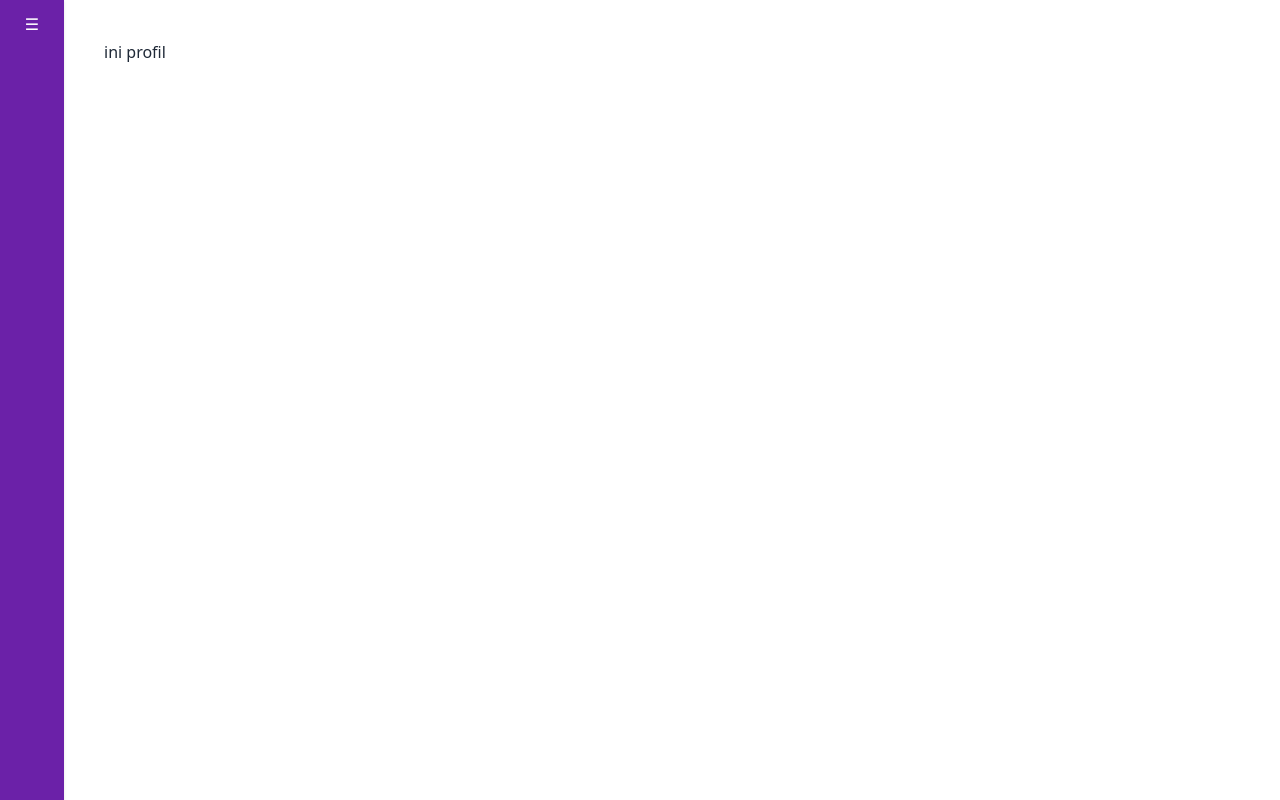
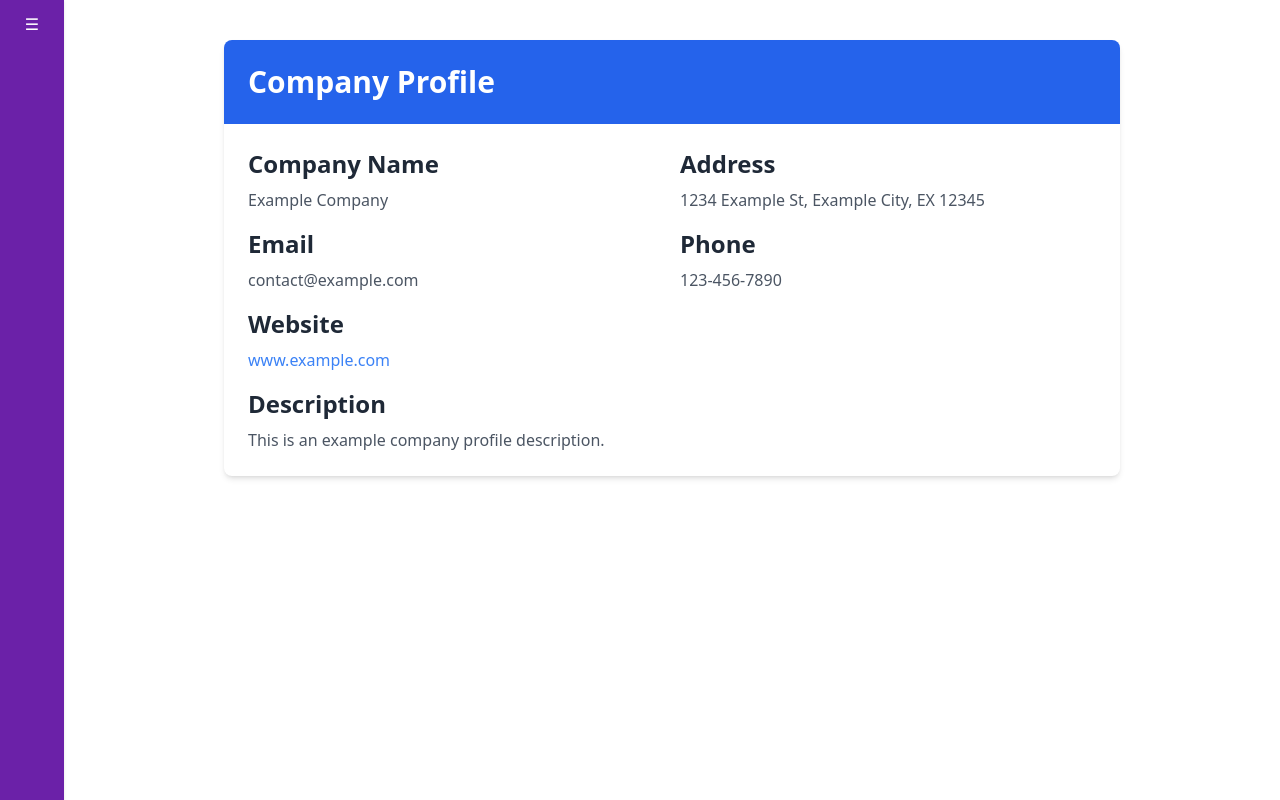
Before and after one commit to PuceFox/OMS, a React (Vite) app in the folder client/: page /profile in a window 1280 px wide. Built offline with nearby package versions, Linux system fonts and the light colour scheme.

Commit message:
handle dashboard dan company profile page

```diff
--- a/client/src/router/index.jsx
+++ b/client/src/router/index.jsx
@@ -4,12 +4,11 @@ import Login from "../views/Login";
 import Home from "../views/Home";
 import Dashboard from "../views/Dashboard";
 import Form from "../views/Form";
-
+import Profile from "../views/Profile";
 
 const url = "http://localhost:3000";
 
 const router = createBrowserRouter([
-
   {
     path: "/",
     element: <Home />,
@@ -31,7 +30,7 @@ const router = createBrowserRouter([
       },
       {
         path: "/profile",
-        element: <div>ini profil</div>,
+        element: <Profile />,
       },
     ],
   },
--- a/client/src/views/Dashboard.jsx
+++ b/client/src/views/Dashboard.jsx
@@ -1,3 +1,58 @@
 export default function Dashboard() {
-  return <>Ini Halaman dashboard</>;
+  const users = [
+    {
+      fullname: "John Doe",
+      email: "johndoe@example.com",
+      phone: "123-456-7890",
+      origin: "New York",
+      destination: "Los Angeles",
+      totalPax: 2,
+      status: "Confirmed",
+    },
+    {
+      fullname: "Jane Smith",
+      email: "janesmith@example.com",
+      phone: "987-654-3210",
+      origin: "Chicago",
+      destination: "San Francisco",
+      totalPax: 1,
+      status: "Pending",
+    },
+    // Tambahkan data pengguna lainnya sesuai kebutuhan
+  ];
+  return (
+    <>
+      <div>
+        <h1 className="text-2xl font-bold mb-4">User Dashboard</h1>
+        <div className="overflow-x-auto">
+          <table className="table w-full">
+            <thead>
+              <tr>
+                <th>Fullname</th>
+                <th>Email</th>
+                <th>Phone Number</th>
+                <th>Origin</th>
+                <th>Destination</th>
+                <th>Total Pax</th>
+                <th>Status</th>
+              </tr>
+            </thead>
+            <tbody>
+              {users.map((user, index) => (
+                <tr key={index}>
+                  <td>{user.fullname}</td>
+                  <td>{user.email}</td>
+                  <td>{user.phone}</td>
+                  <td>{user.origin}</td>
+                  <td>{user.destination}</td>
+                  <td>{user.totalPax}</td>
+                  <td>{user.status}</td>
+                </tr>
+              ))}
+            </tbody>
+          </table>
+        </div>
+      </div>
+    </>
+  );
 }
--- /dev/null
+++ b/client/src/views/Profile.jsx
@@ -0,0 +1,52 @@
+import { useState } from "react";
+
+export default function Profile() {
+  const company = {
+    name: "Example Company",
+    address: "1234 Example St, Example City, EX 12345",
+    email: "contact@example.com",
+    phone: "123-456-7890",
+    website: "www.example.com",
+    description: "This is an example company profile description.",
+  };
+
+  return (
+    <div className="max-w-4xl mx-auto bg-white rounded-lg shadow-md overflow-hidden">
+      <div className="bg-blue-600 p-6">
+        <h1 className="text-3xl font-bold text-white">Company Profile</h1>
+      </div>
+      <div className="p-6">
+        <div className="grid grid-cols-1 md:grid-cols-2 gap-4">
+          <div>
+            <h2 className="text-2xl font-semibold text-gray-800 mb-2">Company Name</h2>
+            <p className="text-gray-600">{company.name}</p>
+          </div>
+          <div>
+            <h2 className="text-2xl font-semibold text-gray-800 mb-2">Address</h2>
+            <p className="text-gray-600">{company.address}</p>
+          </div>
+          <div>
+            <h2 className="text-2xl font-semibold text-gray-800 mb-2">Email</h2>
+            <p className="text-gray-600">{company.email}</p>
+          </div>
+          <div>
+            <h2 className="text-2xl font-semibold text-gray-800 mb-2">Phone</h2>
+            <p className="text-gray-600">{company.phone}</p>
+          </div>
+          <div>
+            <h2 className="text-2xl font-semibold text-gray-800 mb-2">Website</h2>
+            <p className="text-gray-600">
+              <a href={`https://${company.website}`} className="text-blue-500 hover:underline" target="_blank" rel="noopener noreferrer">
+                {company.website}
+              </a>
+            </p>
+          </div>
+          <div className="col-span-1 md:col-span-2">
+            <h2 className="text-2xl font-semibold text-gray-800 mb-2">Description</h2>
+            <p className="text-gray-600">{company.description}</p>
+          </div>
+        </div>
+      </div>
+    </div>
+  );
+}
```
